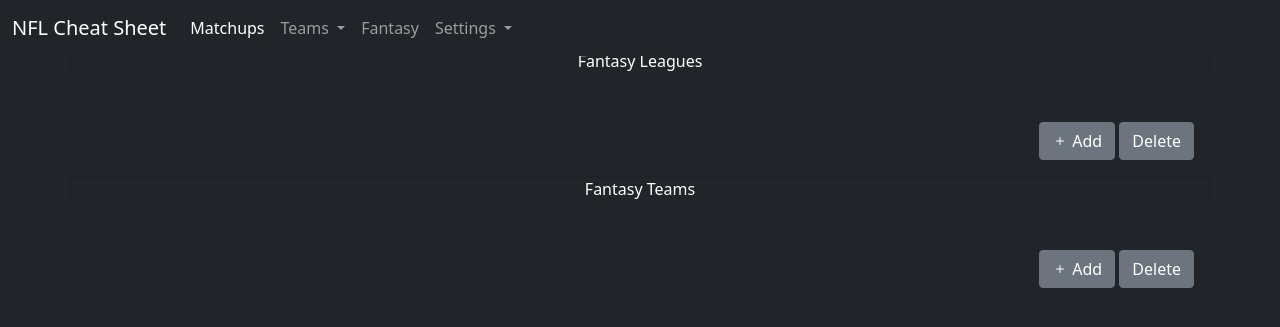
After one commit to kjeverson/CheatSheet, a Flask app: page /fantasy in a window 1280 px wide. The commit adds this page. Shown: the top 327 px of the page. Run offline with Flask 2, Linux system fonts and the light colour scheme; data that the repository does not hold is empty; some libraries are stand-ins or nearby versions.

Commit message:
Initial Fantasy Functionality.

```diff
--- a/app.py
+++ b/app.py
@@ -26,6 +26,8 @@ from NFLCheatSheet.lib.fantasy.scoring import Scoring
 from NFLCheatSheet.lib.classes.game import Game, sort, get_week
 from NFLCheatSheet.lib.classes.stats import SeasonStats, WeeklyStats, get_stats_leaders, TeamStats
 from NFLCheatSheet.lib import db_utils
+from NFLCheatSheet.lib.fantasy.fantasy_league import FantasyLeague
+from NFLCheatSheet.lib.fantasy.fantasy_team import FantasyTeam
 
 
 @app.route('/')
@@ -260,9 +262,20 @@ def team():
 
         team_stats = TeamStats.query.filter_by(team_id=team.ID).filter_by(preseason=preseason).first()
 
-        passLeader = Player.query.get(team_stats.passingLeader_id)
-        rushLeader = Player.query.get(team_stats.rushingLeader_id)
-        recLeader = Player.query.get(team_stats.receivingLeader_id)
+        if team_stats.passingLeader_id:
+            passLeader = Player.query.get(team_stats.passingLeader_id)
+        else:
+            passLeader = None
+
+        if team_stats.rushingLeader_id:
+            rushLeader = Player.query.get(team_stats.rushingLeader_id)
+        else:
+            rushLeader = None
+
+        if team_stats.receivingLeader_id:
+            recLeader = Player.query.get(team_stats.receivingLeader_id)
+        else:
+            recLeader = None
 
         player_stats = [player.get_season_stats(preseason=preseason) for player in players]
 
@@ -287,6 +300,65 @@ def team():
                                recLeader=recLeader,
                                player_stats=player_stats, injured=injured,
                                default_headshot_path=default_headshot_path)
+
+
+@app.route('/fantasy', methods=["GET", "POST"])
+def fantasy():
+
+    teams = Team.query.all()
+
+    if request.method == "POST":
+
+        if "inputLeagueName" in request.form:
+            name = request.form.get("inputLeagueName")
+            number = request.form.get("inputNumber")
+
+            db.session.add(
+                FantasyLeague(
+                    name=name,
+                    number_teams=int(number)
+                )
+            )
+            db.session.commit()
+
+        elif "inputTeamName" in request.form:
+            name = request.form.get("inputTeamName")
+            league = request.form.get("league")
+
+            db.session.add(
+                FantasyTeam(
+                    league_id=int(league),
+                    name=name
+                )
+            )
+            db.session.commit()
+
+        elif "deleteTeam" in request.form:
+            team = request.form.get("deleteTeam")
+            team = FantasyTeam.query.get(team)
+            db.session.delete(team)
+            db.session.commit()
+
+        else:
+            league = request.form.get("deleteLeague")
+            league = FantasyLeague.query.get(league)
+
+            for team in league.teams:
+                db.session.delete(team)
+
+            db.session.delete(league)
+            db.session.commit()
+
+        leagues = FantasyLeague.query.all()
+        fantasy_teams = FantasyTeam.query.all()
+        return render_template("fantasy.html",
+                               teams=teams, fantasy_leagues=leagues, fantasy_teams=fantasy_teams)
+
+    else:
+        leagues = FantasyLeague.query.all()
+        fantasy_teams = FantasyTeam.query.all()
+        return render_template("fantasy.html",
+                               teams=teams, fantasy_leagues=leagues, fantasy_teams=fantasy_teams)
 
 
 @app.route('/player', methods=["GET", "POST"])
--- a/templates/base.html
+++ b/templates/base.html
@@ -169,6 +169,9 @@
             </div>
             </form>
           </div>
+        </li>
+        <li class="nav-item">
+          <a class="nav-link" href="{{ url_for('fantasy') }}">Fantasy</a>
         </li>
         <!-- Settings Dropdown -->
         <li class="nav-item dropdown dropdown-dark">
--- /dev/null
+++ b/templates/fantasy.html
@@ -0,0 +1,203 @@
+{% extends 'base.html' %}
+{% block title %}
+    Fantasy Home
+{% endblock %}
+{% block content %}
+<div class="container mt-4 pt-4 text-white">
+    <div class="row">
+        <div class="card bg-dark">
+            <div class="card-title text-center">Fantasy Leagues</div>
+        </div>
+        <div class="card-body">
+            <div class="row">
+            {% for league in fantasy_leagues %}
+                <div class="col-4">
+                    <div class="card bg-dark">
+                        <div class="card-body">
+                            <h5 class="card-title">{{ league.name }}</h5>
+                            <button class="btn btn-secondary">Overview</button>
+                            <button class="btn btn-secondary">Roster</button>
+                        </div>
+                    </div>
+                </div>
+            {% endfor %}
+            </div>
+            <div class="row">
+                <div class="col text-end">
+                    <button class="btn btn-secondary mt-4" data-bs-toggle="modal" data-bs-target="#addLeagueModal"><i class="bi bi-plus"></i> Add</button>
+                    <button class="btn btn-secondary mt-4" data-bs-toggle="modal" data-bs-target="#removeLeagueModal">Delete</button>
+                </div>
+            </div>
+        </div>
+    </div>
+    <div class="row">
+        <div class="card bg-dark">
+            <div class="card-title text-center">Fantasy Teams</div>
+        </div>
+        <div class="card-body">
+            <div class="row">
+            {% for team in fantasy_teams %}
+                <div class="col-4">
+                    <div class="card bg-dark">
+                        <div class="card-body">
+                            <h5 class="card-title">{{ team.name }} <small class="text-muted">{{ team.league.name }}</small></h5>
+                            <button class="btn btn-secondary">League</button>
+                            <button class="btn btn-secondary">Roster</button>
+                        </div>
+                    </div>
+                </div>
+            {% endfor %}
+            </div>
+            <div class="row">
+                <div class="col text-end">
+                    <button class="btn btn-secondary mt-4" data-bs-toggle="modal" data-bs-target="#addTeamModal"><i class="bi bi-plus"></i> Add</button>
+                    <button class="btn btn-secondary mt-4" data-bs-toggle="modal" data-bs-target="#removeTeamModal">Delete</button>
+                </div>
+            </div>
+        </div>
+    </div>
+    <!-- Add Team Modal -->
+    <div class="modal fade" id="addTeamModal" data-bs-backdrop="static" data-bs-keyboard="false" tabindex="-1">
+        <div class="modal-dialog bg-dark text-white">
+            <div class="modal-content">
+                <div class="modal-header bg-dark">
+                    <h5 class="modal-title">Add Fantasy Team</h5>
+                    <button type="button" class="btn-close" data-bs-dismiss="modal" aria-label="Close"></button>
+                </div>
+                <div class="modal-body bg-dark text-white">
+                    <form action="{{ url_for('fantasy') }}" role="form" method="POST">
+                        <div class="row g-3 align-items-center">
+                            <div class="col">
+                                <label for="inputTeamName" class="col-form-label">Team Name</label>
+                            </div>
+                        <div class="col">
+                            <input id="inputTeamName" name="inputTeamName" class="form-control">
+                        </div>
+                        </div>
+                        <div class="row g-3 align-items-center">
+                            <div class="col">
+                                <label for="inputNumber" class="col-form-label">League</label>
+                            </div>
+                        <div class="col">
+                            <select class="form-select" aria-label="Default select example" name="league">
+                              <option selected>Select League</option>
+                                {% for league in fantasy_leagues %}
+                                  <option value="{{ league.ID }}">{{ league.name }}</option>
+                                {% endfor %}
+                            </select>
+                        </div>
+                        </div>
+                        <div class="row mt-2">
+                            <div class="col text-end">
+                                <input type="submit" class="btn btn-secondary" value="Add Team">
+                            </div>
+                        </div>
+                    </form>
+                </div>
+            </div>
+        </div>
+    </div>
+    <!-- Delete Team Modal -->
+    <div class="modal fade" id="removeTeamModal" data-bs-backdrop="static" data-bs-keyboard="false" tabindex="-1">
+        <div class="modal-dialog bg-dark text-white">
+            <div class="modal-content">
+                <div class="modal-header bg-dark">
+                    <h5 class="modal-title">Remove Fantasy Team</h5>
+                    <button type="button" class="btn-close" data-bs-dismiss="modal" aria-label="Close"></button>
+                </div>
+                <div class="modal-body bg-dark text-white">
+                    <form action="{{ url_for('fantasy') }}" role="form" method="POST">
+                        <div class="row g-3 align-items-center">
+                            <div class="col">
+                                <label for="inputNumber" class="col-form-label">Team to remove:</label>
+                            </div>
+                        <div class="col">
+                            <select class="form-select" aria-label="Default select example" name="deleteTeam">
+                              <option selected>Select Team</option>
+                                {% for team in fantasy_teams %}
+                                  <option value="{{ team.ID }}">{{ team.name }}-{{team.league.name}}</option>
+                                {% endfor %}
+                            </select>
+                        </div>
+                        </div>
+                        <div class="row mt-2">
+                            <div class="col text-end">
+                                <input type="submit" class="btn btn-secondary" value="Remove Team">
+                            </div>
+                        </div>
+                    </form>
+                </div>
+            </div>
+        </div>
+    </div>
+    <!-- Add League Modal -->
+    <div class="modal fade" id="addLeagueModal" data-bs-backdrop="static" data-bs-keyboard="false" tabindex="-1">
+        <div class="modal-dialog bg-dark text-white">
+            <div class="modal-content">
+                <div class="modal-header bg-dark">
+                    <h5 class="modal-title">Add Fantasy League</h5>
+                    <button type="button" class="btn-close" data-bs-dismiss="modal" aria-label="Close"></button>
+                </div>
+                <div class="modal-body bg-dark text-white">
+                    <form action="{{ url_for('fantasy') }}" role="form" method="POST">
+                        <div class="row g-3 align-items-center">
+                            <div class="col">
+                                <label for="inputLeagueName" class="col-form-label">League Name</label>
+                            </div>
+                        <div class="col">
+                            <input id="inputLeagueName" name="inputLeagueName" class="form-control">
+                        </div>
+                        </div>
+                        <div class="row g-3 align-items-center">
+                            <div class="col">
+                                <label for="inputNumber" class="col-form-label">Number of Teams</label>
+                            </div>
+                        <div class="col">
+                            <input id="inputNumber" name="inputNumber" type="number" class="form-control">
+                        </div>
+                        </div>
+                        <div class="row mt-2">
+                            <div class="col text-end">
+                                <input type="submit" class="btn btn-secondary" value="Add League">
+                            </div>
+                        </div>
+                    </form>
+                </div>
+            </div>
+        </div>
+    </div>
+    <!-- Delete League Modal -->
+    <div class="modal fade" id="removeLeagueModal" data-bs-backdrop="static" data-bs-keyboard="false" tabindex="-1">
+        <div class="modal-dialog bg-dark text-white">
+            <div class="modal-content">
+                <div class="modal-header bg-dark">
+                    <h5 class="modal-title">Remove Fantasy League</h5>
+                    <button type="button" class="btn-close" data-bs-dismiss="modal" aria-label="Close"></button>
+                </div>
+                <div class="modal-body bg-dark text-white">
+                    <form action="{{ url_for('fantasy') }}" role="form" method="POST">
+                        <div class="row g-3 align-items-center">
+                            <div class="col">
+                                <label for="inputNumber" class="col-form-label">League to remove: </label>
+                            </div>
+                        <div class="col">
+                            <select class="form-select" aria-label="Default select example" name="deleteLeague">
+                              <option selected>Select League</option>
+                                {% for league in fantasy_leagues %}
+                                  <option value="{{ league.ID }}">{{ league.name }}</option>
+                                {% endfor %}
+                            </select>
+                        </div>
+                        </div>
+                        <div class="row mt-2">
+                            <div class="col text-end">
+                                <input type="submit" class="btn btn-secondary" value="Remove League">
+                            </div>
+                        </div>
+                    </form>
+                </div>
+            </div>
+        </div>
+    </div>
+</div>
+{% endblock %}
```
Also changed, not shown: NFLCheatSheet/lib/fantasy/fantasy_league.py (+8 -22 lines), NFLCheatSheet/lib/fantasy/fantasy_team.py (+8 -31 lines).
